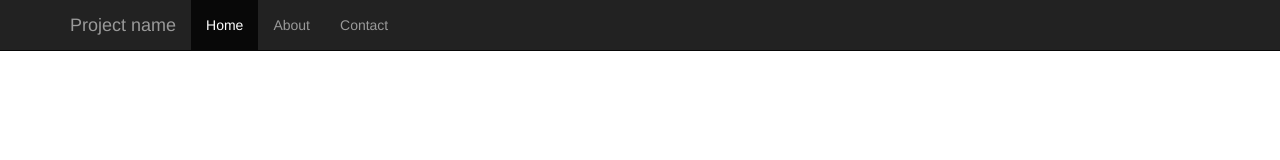
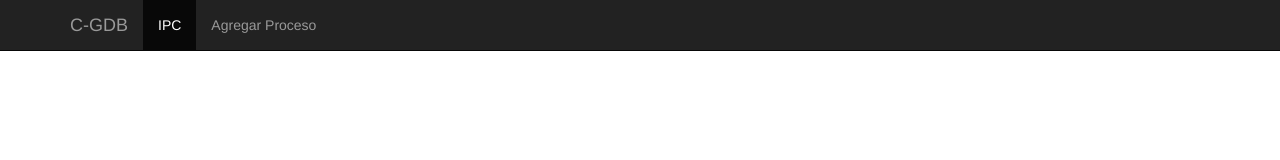
Before and after one commit to eldipa/Hydra, a website: page src/index.html in a window 1280 px wide. Drawn offline with Linux system fonts and the light colour scheme.

Commit message:
idea de como se deberia ver las tabs, faltaria que el greafo solo se muestre en IPC

```diff
--- a/src/index.html
+++ b/src/index.html
@@ -34,13 +34,12 @@
             <span class="icon-bar"></span>
             <span class="icon-bar"></span>
           </button>
-          <a class="navbar-brand" href="#">Project name</a>
+          <a class="navbar-brand">C-GDB</a>
         </div>
         <div class="collapse navbar-collapse">
           <ul class="nav navbar-nav">
-            <li class="active"><a href="#">Home</a></li>
-            <li><a href="#about">About</a></li>
-            <li><a href="#contact">Contact</a></li>
+            <li class="active"><a href="#ipc">IPC</a></li>
+            <li><a href="#agregar">Agregar Proceso</a></li>
           </ul>
         </div><!--/.nav-collapse -->
       </div>
```
